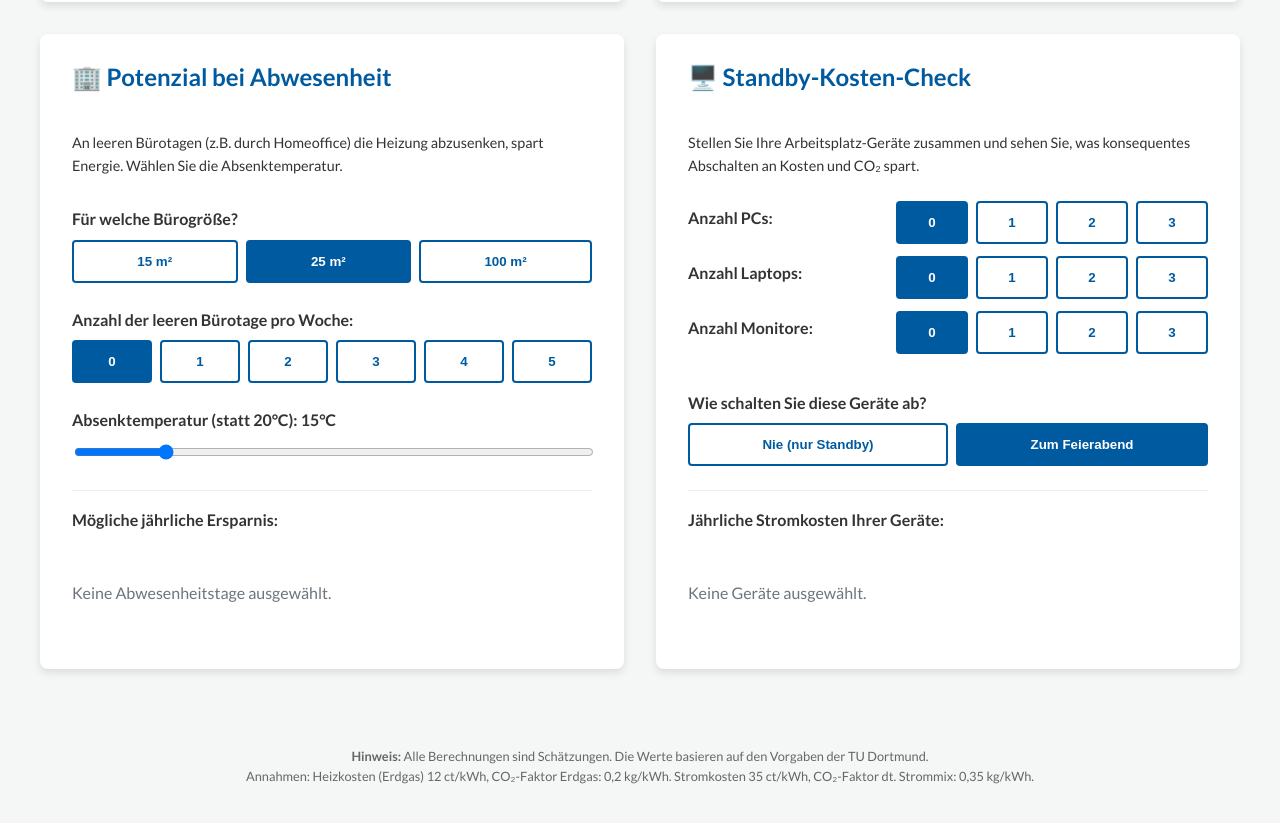
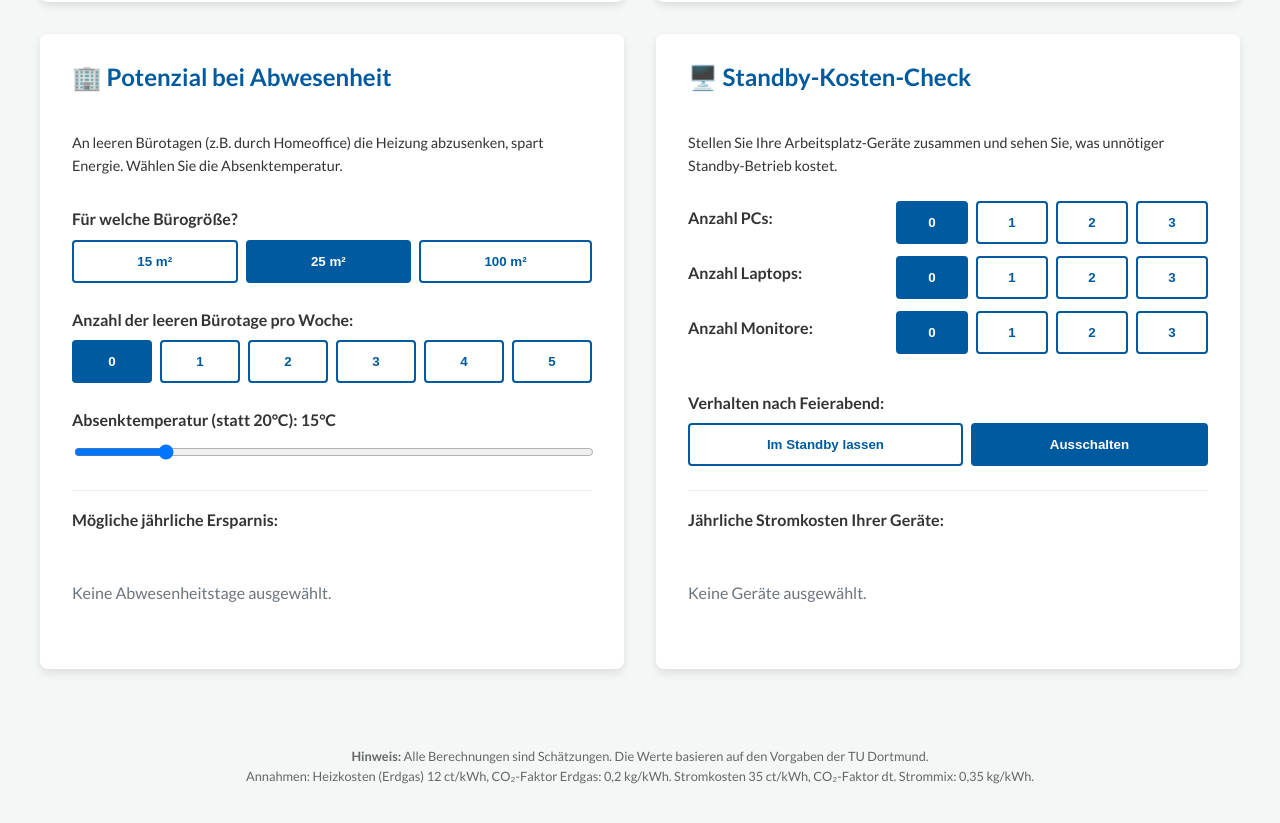
Before and after one commit to Oktaederim/EnergieNutzer, a plain HTML site: page index.html in a window 1280 px wide. Shown: the part 781-1604 px from the top of the page. Drawn offline with Linux system fonts and the light colour scheme.

Commit message:
Update index.html
Final7

```diff
--- a/index.html
+++ b/index.html
@@ -100,7 +100,7 @@
 
         <section class="card">
             <h2>🖥️ Standby-Kosten-Check</h2>
-            <p class="description">Stellen Sie Ihre Arbeitsplatz-Geräte zusammen und sehen Sie, was konsequentes Abschalten an Kosten und CO₂ spart.</p>
+            <p class="description">Stellen Sie Ihre Arbeitsplatz-Geräte zusammen und sehen Sie, was unnötiger Standby-Betrieb kostet.</p>
 
             <div class="input-group device-selection">
                 <div class="device-row">
@@ -133,10 +133,10 @@
             </div>
 
             <div class="input-group">
-                <label>Wie schalten Sie diese Geräte ab?</label>
+                <label>Verhalten nach Feierabend:</label>
                 <div id="shutdown-behavior" class="button-group">
-                    <button class="behavior-btn" data-behavior="standby_only">Nie (nur Standby)</button>
-                    <button class="behavior-btn active" data-behavior="shutdown_evening">Zum Feierabend</button>
+                    <button class="behavior-btn" data-behavior="standby_only">Im Standby lassen</button>
+                    <button class="behavior-btn active" data-behavior="shutdown_evening">Ausschalten</button>
                 </div>
             </div>
 
```
